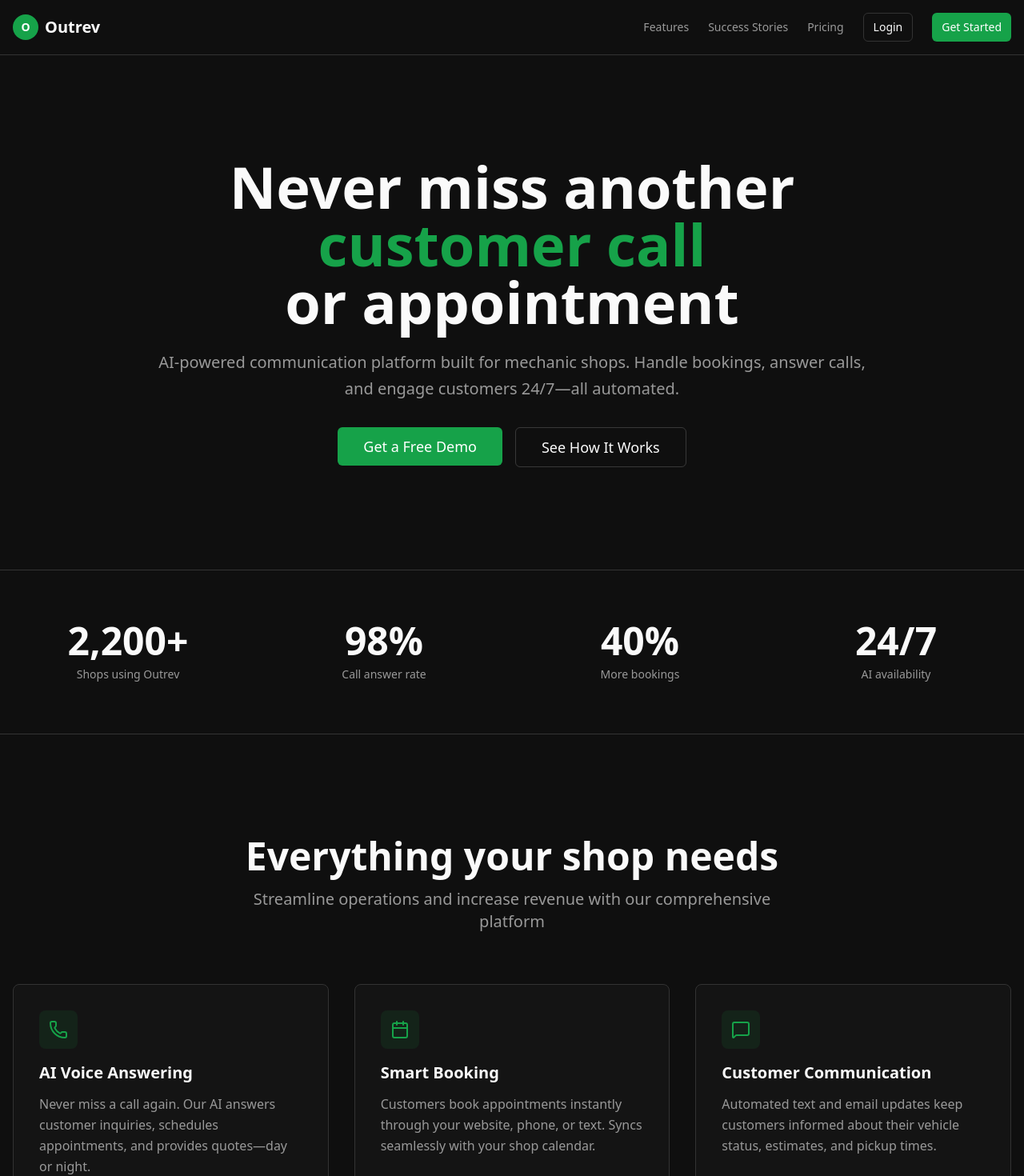
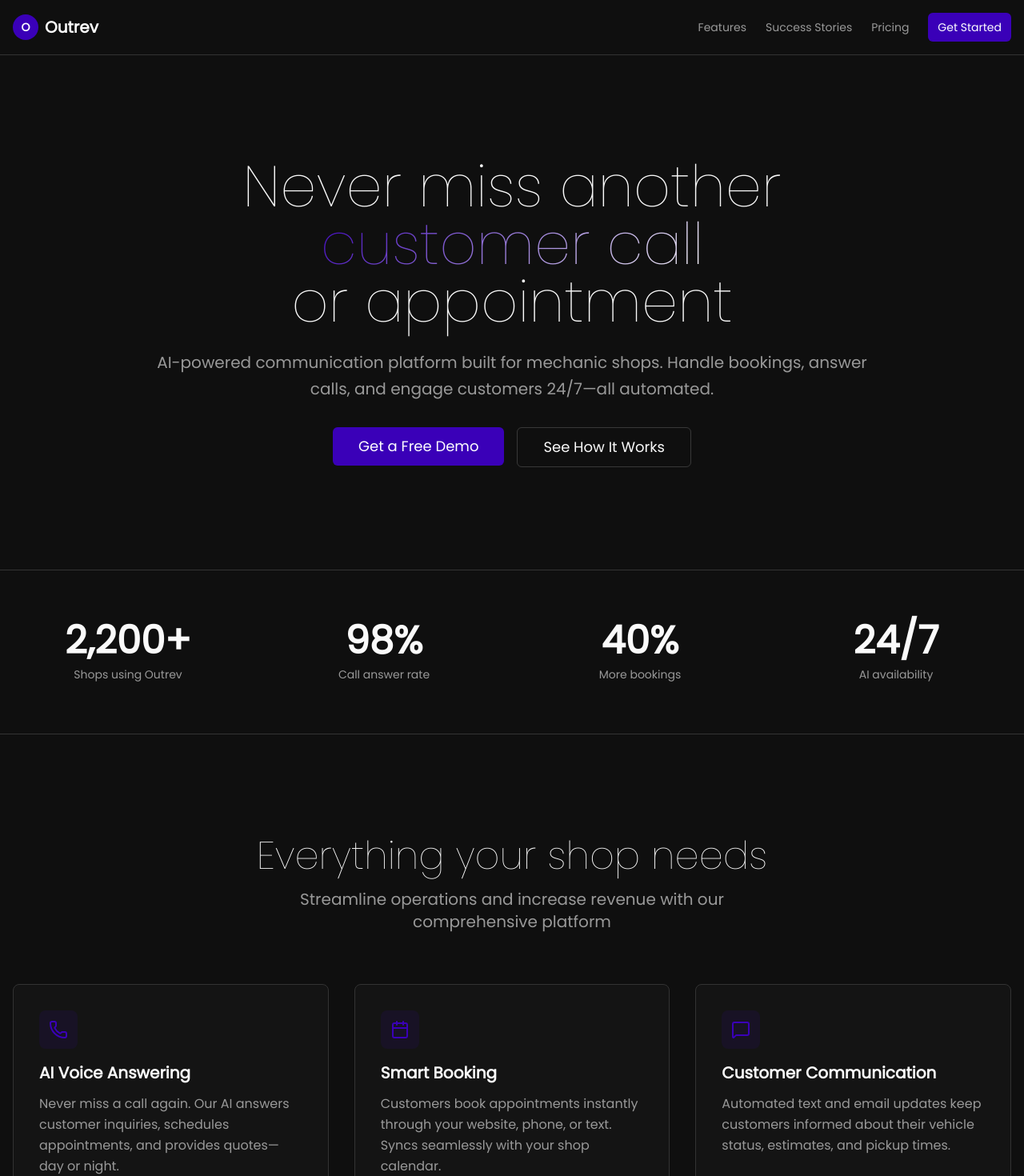
Before and after one commit to Outrev/v0-outrev-landing-page, a Next.js app: page / in a window 1280 px wide. Shown: the top 1470 px of the page at 80% size. Built offline with nearby package versions, Linux system fonts and the light colour scheme.

Commit message:
feat: update Outrev landing page with blue accent, gradient text, and thinner fonts\n\nApply vibrant blue color, gradient text utility, and thinner title fonts.

```diff
--- a/app/globals.css
+++ b/app/globals.css
@@ -10,6 +10,13 @@ body {
   .text-balance {
     text-wrap: balance;
   }
+
+  .gradient-text {
+    background: linear-gradient(135deg, hsl(var(--primary)) 0%, hsl(0 0% 98%) 100%);
+    -webkit-background-clip: text;
+    -webkit-text-fill-color: transparent;
+    background-clip: text;
+  }
 }
 
 @layer base {
@@ -20,20 +27,20 @@ body {
     --card-foreground: 0 0% 98%;
     --popover: 0 0% 8%;
     --popover-foreground: 0 0% 98%;
-    --primary: 142 76% 36%;
+    --primary: 259 100% 36%;
     --primary-foreground: 0 0% 100%;
     --secondary: 0 0% 12%;
     --secondary-foreground: 0 0% 98%;
     --muted: 0 0% 15%;
     --muted-foreground: 0 0% 60%;
-    --accent: 142 76% 36%;
+    --accent: 259 100% 36%;
     --accent-foreground: 0 0% 100%;
     --destructive: 0 84.2% 60.2%;
     --destructive-foreground: 0 0% 100%;
     --border: 0 0% 20%;
     --input: 0 0% 20%;
-    --ring: 142 76% 36%;
-    --chart-1: 142 76% 36%;
+    --ring: 259 100% 36%;
+    --chart-1: 259 100% 36%;
     --chart-2: 173 58% 39%;
     --chart-3: 197 37% 24%;
     --chart-4: 43 74% 66%;
--- a/app/layout.tsx
+++ b/app/layout.tsx
@@ -1,11 +1,12 @@
 import React from "react"
 import type { Metadata } from 'next'
-import { Geist, Geist_Mono } from 'next/font/google'
+import { Geist, Geist_Mono, Poppins } from 'next/font/google'
 
 import './globals.css'
 
 const _geist = Geist({ subsets: ['latin'] })
 const _geistMono = Geist_Mono({ subsets: ['latin'] })
+const _poppins = Poppins({ subsets: ['latin'], weight: ['100', '200', '300', '400'] })
 
 export const metadata: Metadata = {
   title: 'Outrev - AI-Powered Communication for Mechanic Shops',
@@ -20,7 +21,7 @@ export default function RootLayout({
 }>) {
   return (
     <html lang="en">
-      <body className="font-sans antialiased">{children}</body>
+      <body className={`${_poppins.className} font-sans antialiased`}>{children}</body>
     </html>
   )
 }
--- a/app/page.tsx
+++ b/app/page.tsx
@@ -18,7 +18,6 @@ export default function Page() {
             <a href="#features" className="text-sm text-muted-foreground hover:text-foreground transition-colors">Features</a>
             <a href="#testimonials" className="text-sm text-muted-foreground hover:text-foreground transition-colors">Success Stories</a>
             <a href="#pricing" className="text-sm text-muted-foreground hover:text-foreground transition-colors">Pricing</a>
-            <Button variant="outline" size="sm">Login</Button>
             <Button size="sm" className="bg-primary hover:bg-primary/90 text-primary-foreground">Get Started</Button>
           </nav>
         </div>
@@ -27,9 +26,9 @@ export default function Page() {
       {/* Hero Section */}
       <section className="container mx-auto px-4 py-20 md:py-32">
         <div className="max-w-4xl mx-auto text-center">
-          <h1 className="text-5xl md:text-7xl font-bold text-foreground mb-6 leading-tight text-balance">
+          <h1 className="text-5xl md:text-7xl font-thin text-foreground mb-6 leading-tight text-balance">
             {'Never miss another '}
-            <span className="text-primary">customer call</span>
+            <span className="gradient-text">customer call</span>
             {' or appointment'}
           </h1>
           <p className="text-xl text-muted-foreground mb-8 leading-relaxed">
@@ -66,7 +65,7 @@ export default function Page() {
       {/* Features Section */}
       <section id="features" className="container mx-auto px-4 py-20 md:py-32">
         <div className="text-center mb-16">
-          <h2 className="text-4xl md:text-5xl font-bold text-foreground mb-4">Everything your shop needs</h2>
+          <h2 className="text-4xl md:text-5xl font-thin text-foreground mb-4">Everything your shop needs</h2>
           <p className="text-xl text-muted-foreground max-w-2xl mx-auto">
             {'Streamline operations and increase revenue with our comprehensive platform'}
           </p>
@@ -171,7 +170,7 @@ export default function Page() {
                 <Star key={i} className="w-6 h-6 fill-primary text-primary" />
               ))}
             </div>
-            <h2 className="text-4xl md:text-5xl font-bold text-foreground mb-4">Trusted by shop owners nationwide</h2>
+            <h2 className="text-4xl md:text-5xl font-thin text-foreground mb-4">Trusted by shop owners nationwide</h2>
             <p className="text-xl text-muted-foreground">{'See how Outrev is transforming mechanic shops'}</p>
           </div>
 
@@ -224,7 +223,7 @@ export default function Page() {
       <section className="container mx-auto px-4 py-20 md:py-32">
         <Card className="bg-gradient-to-br from-card to-secondary border-border">
           <CardContent className="p-12 md:p-16 text-center">
-            <h2 className="text-4xl md:text-5xl font-bold text-foreground mb-6 text-balance">
+            <h2 className="text-4xl md:text-5xl font-thin text-foreground mb-6 text-balance">
               {'Ready to transform your mechanic shop?'}
             </h2>
             <p className="text-xl text-muted-foreground mb-8 max-w-2xl mx-auto leading-relaxed">
```
